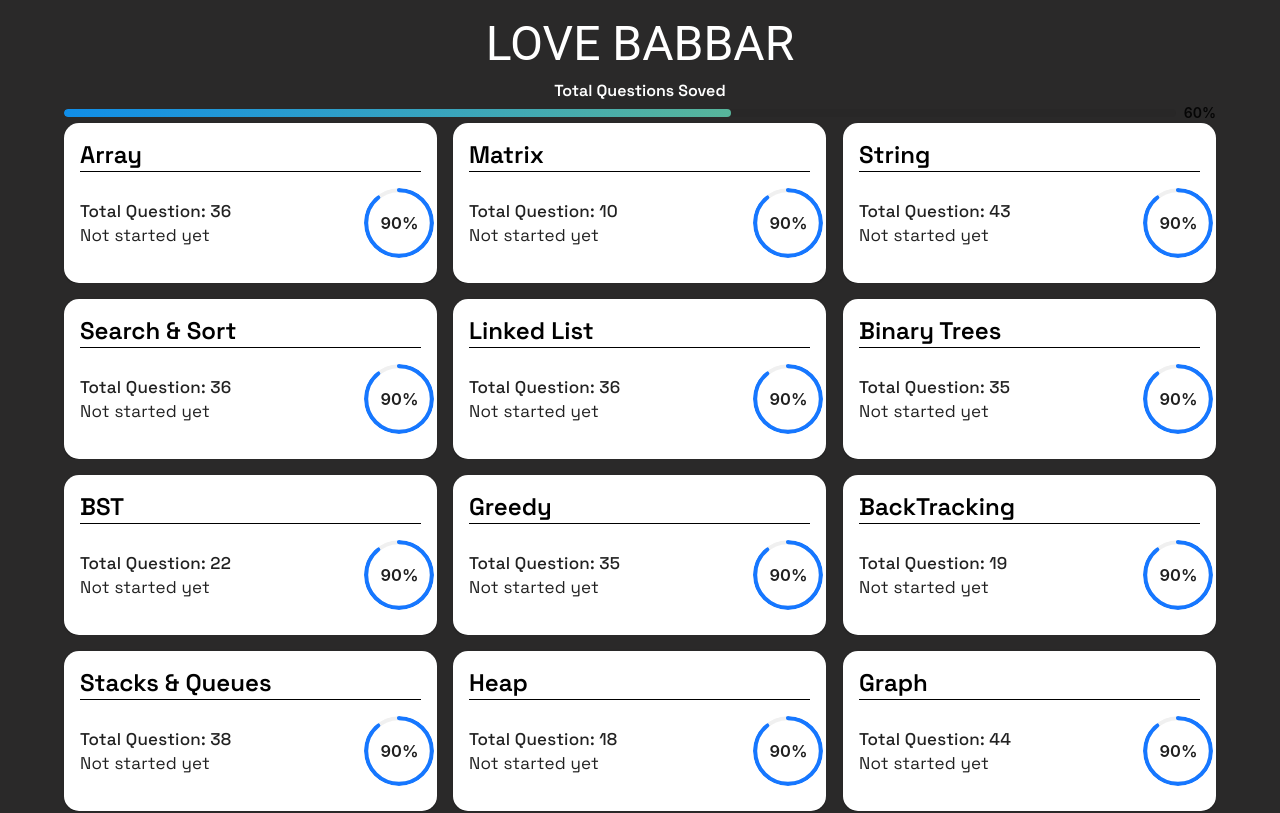
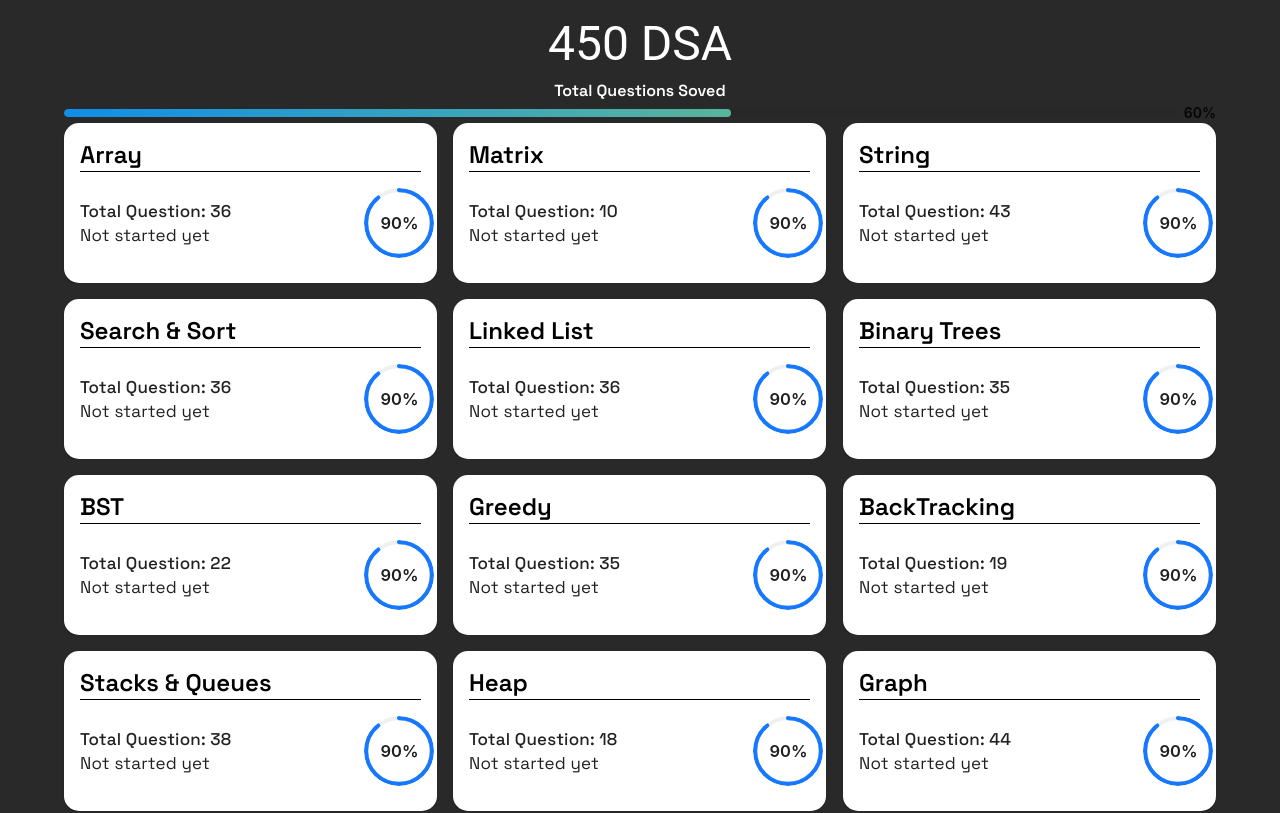
Before and after one commit to thenileshmishra/DSA, a React (Create React App) app: page / in a window 1280 px wide. Shown: the top 813 px of the page. Built offline with nearby package versions, Linux system fonts and the light colour scheme.

Commit message:
completed

```diff
--- a/src/components/Home/index.js
+++ b/src/components/Home/index.js
@@ -13,7 +13,7 @@ function Home() {
       <Grid container>
         <Grid item xs={12} textAlign="center" mx="auto">
           <Typography variant="h3" color="#ffffff" mt={2} mb={1}>
-            LOVE BABBAR
+            450 DSA
           </Typography>
         </Grid>
         <Grid item xs={12} textAlign="center" mx="auto">
--- a/src/components/QuestionCard/index.js
+++ b/src/components/QuestionCard/index.js
@@ -107,6 +107,7 @@ function QuestionCard(props) {
                     }}
                   >
                     <IconButton aria-label="bookmark">
+                      {" "}
                       <a
                         href={row.URL}
                         target="_blank"
@@ -114,13 +115,12 @@ function QuestionCard(props) {
                       >
                         <img
                           style={{ height: "30px", width: "30px" }}
-                          src={cn}
-                          alt="cn"
+                          src={gfg}
+                          alt="gfg"
                         />
                       </a>
                     </IconButton>
                     <IconButton aria-label="bookmark">
-                      {" "}
                       <a
                         href={row.URL2}
                         target="_blank"
@@ -128,8 +128,8 @@ function QuestionCard(props) {
                       >
                         <img
                           style={{ height: "30px", width: "30px" }}
-                          src={gfg}
-                          alt="gfg"
+                          src={cn}
+                          alt="cn"
                         />
                       </a>
                     </IconButton>
```
